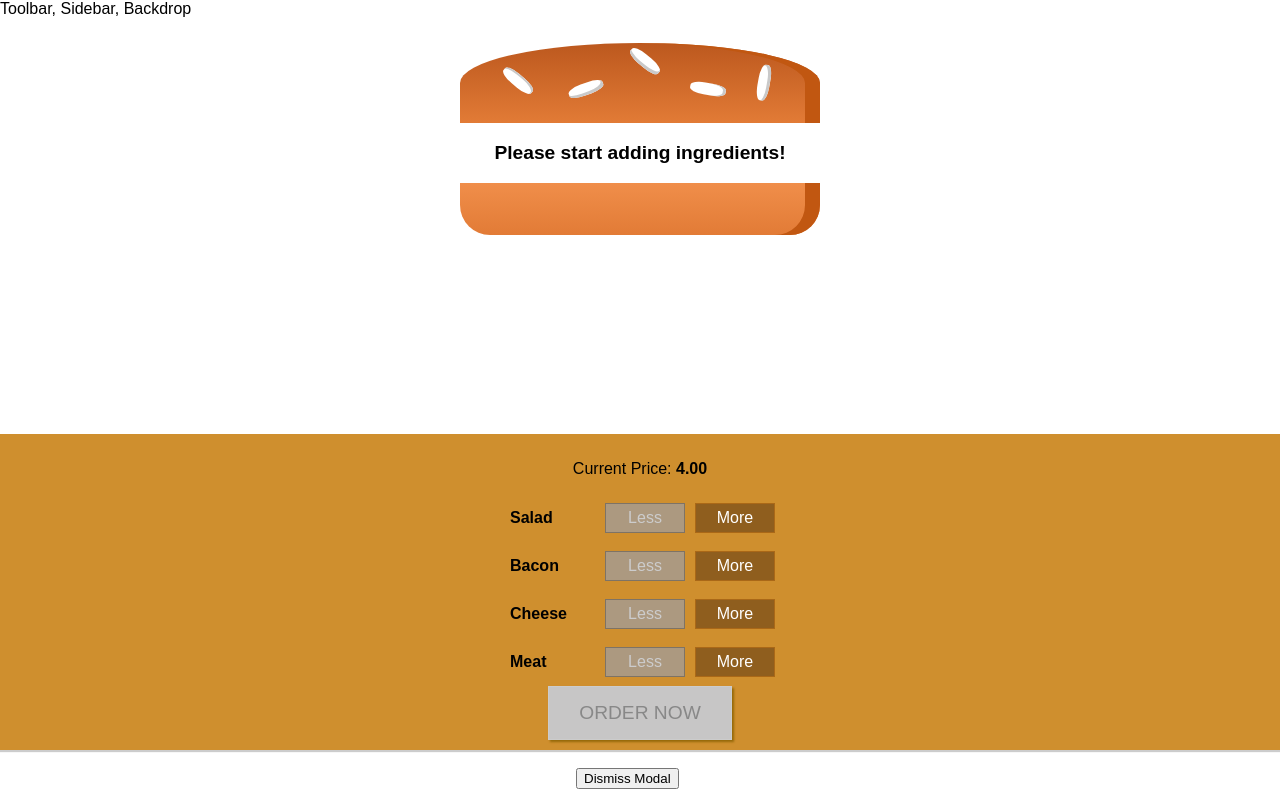
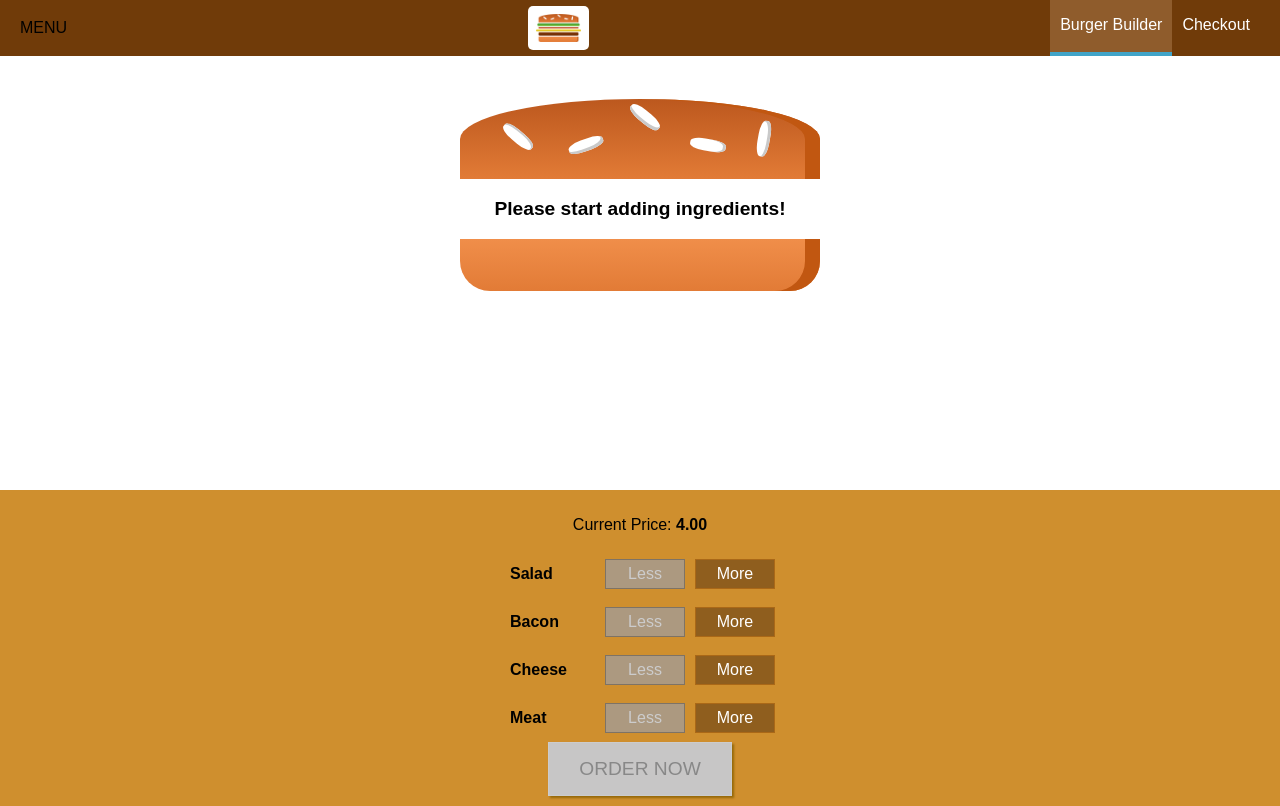
Before and after one commit to jalrax/awesome-burger-app, a React (Create React App) app: page / in a window 1280 px wide. Built offline with nearby package versions, Linux system fonts and the light colour scheme.

Commit message:
Added a menu and a backdrop

```diff
--- a/src/components/Burger/OrderSummary/OrderSummary.js
+++ b/src/components/Burger/OrderSummary/OrderSummary.js
@@ -1,6 +1,9 @@
 import React from 'react';
 
+import Button from '../../UI/Button/Button';
+
 const orderSummary = (props) => {
+
     const ingredientSummary = Object.keys(props.ingredients)
         .map(igKey => {
             return (
@@ -9,6 +12,7 @@ const orderSummary = (props) => {
                 </li>
             );
         });
+
     return (
         <React.Fragment>
             <h3>Your Order</h3>
@@ -16,8 +20,12 @@ const orderSummary = (props) => {
             <ul>
                 {ingredientSummary}
             </ul>
+            <p><strong>Total Price: {props.price.toFixed(2)}</strong></p>
             <p>Proceed to checkout?</p>
+            <Button btnType={'danger'} clicked={props.purchaseCancelled}>CANCEL</Button>
+            <Button btnType={'success'} clicked={props.purchaseProceed}>PROCEED</Button>
         </React.Fragment>
     );
 };
+
 export default orderSummary;
--- a/src/components/Layout/Layout.js
+++ b/src/components/Layout/Layout.js
@@ -1,14 +1,17 @@
 import React from 'react';
 import styled from 'styled-components';
 
+import Toolbar from '../Navigation/Toolbar/Toolbar';
+
 const Main = styled.main`
-        margin-top: 1rem;
-    `;
+    margin-top: 72px;
+`;
 
 const layout = (props) => (
     <React.Fragment>
+        <Toolbar />
         <div>Toolbar, Sidebar, Backdrop</div>
-        <Main>{ props.children }</Main>
+        <Main>{props.children}</Main>
     </React.Fragment>
 );
 
--- /dev/null
+++ b/src/components/Logo/Logo.js
@@ -0,0 +1,23 @@
+import React from 'react';
+import styled from 'styled-components';
+
+import burgerLogo from '../../assets/images/burger-logo.png';
+
+const Wrapper = styled.div`
+    background-color: white;
+    padding: 8px;
+    height: 80%;
+    box-sizing: border-box;
+    border-radius: 5px;
+
+  & img {
+    height: 100%;
+  }
+`;
+
+const logo = (props) => (
+    <Wrapper>
+        <img src={burgerLogo} alt="Burger Logo" />
+    </Wrapper>
+);
+export default logo;
--- /dev/null
+++ b/src/components/Navigation/NavigationItems/NavigationItem/NavigationItem.js
@@ -0,0 +1,37 @@
+import React from 'react';
+import styled from 'styled-components';
+
+const Wrapper = styled.li`
+    height: 100%;
+    display: flex:
+    align-items: center;
+    margin: 0;
+    box-sizing: border-box;
+
+  & a {
+    color: white;
+    text-decoration: none;
+    height: 100%
+    padding: 16px 10px;
+    border-bottom: 4px solid transparent;
+    box-sizing: border-box;
+    display: block;
+
+  &:hover,
+  &:active,
+  &.active {
+        background-color: #8f5c2c;
+        border-bottom: 4px solid #40a4c8;
+        color: white;
+    }
+  }
+`;
+
+const navigationItem = (props) => (
+    <Wrapper>
+        <a href={props.link}
+           className={props.active ? 'active' : null}>{props.children}
+        </a>
+    </Wrapper>
+);
+export default navigationItem;
--- /dev/null
+++ b/src/components/Navigation/NavigationItems/NavigationItems.js
@@ -0,0 +1,21 @@
+import React from 'react';
+import styled from 'styled-components';
+
+import NavigationItem from './NavigationItem/NavigationItem';
+
+const Wrapper = styled.ul`
+    margin: 0;
+    padding: 0;
+    list-style: none;
+    display: flex;
+    align-items: center;
+    height: 100%
+`;
+
+const navigationItems = (props) => (
+    <Wrapper>
+        <NavigationItem link="/" active>Burger Builder</NavigationItem>
+        <NavigationItem link="/">Checkout</NavigationItem>
+    </Wrapper>
+);
+export default navigationItems;
--- /dev/null
+++ b/src/components/Navigation/Toolbar/Toolbar.js
@@ -0,0 +1,35 @@
+import React from 'react';
+import styled from 'styled-components';
+
+import Logo from '../../Logo/Logo';
+import NavigationItems from '../NavigationItems/NavigationItems';
+
+const Wrapper = styled.div`
+    height: 56px;
+    width: 100%;
+    position: fixed;
+    top: 0;
+    left: 0;
+    background-color: #703b09;
+    display: flex;
+    justify-content: space-between;
+    align-items: center;
+    padding: 0 20px;
+    box-sizing: border-box;
+    z-index: 90;
+
+  & nav {
+    height: 100%;
+  }
+`;
+
+const toolbar = (props) => (
+    <Wrapper>
+        <div>MENU</div>
+        <Logo />
+        <nav>
+            <NavigationItems />
+        </nav>
+    </Wrapper>
+);
+export default toolbar;
--- /dev/null
+++ b/src/components/UI/Backdrop/Backdrop.js
@@ -0,0 +1,17 @@
+import React from 'react';
+import styled from 'styled-components';
+
+const Wrapper = styled.div`
+    width: 100%;
+    height: 100%;
+    position: fixed;
+    z-index: 100;
+    left: 0;
+    top: 0;
+    background-color: rgba(0, 0, 0, 0.5);
+`;
+
+const backdrop = (props) => (
+    props.show ? <Wrapper onClick={props.clicked} /> : null
+);
+export default backdrop;
--- /dev/null
+++ b/src/components/UI/Button/Button.js
@@ -0,0 +1,37 @@
+import React from 'react';
+import styled, { css } from 'styled-components';
+
+const button = (props) => {
+    const Button = styled.button`
+    background-color: transparent;
+    border: none;
+    color: red;
+    outline: none;
+    cursor: pointer;
+    font: inherit;
+    padding: 10px;
+    margin: 10px;
+    font-weight: bold;
+
+  &:first-of-type {
+    margin-left: 0;
+    padding-left: 0;
+  }
+
+  ${props.btnType === 'success' && css`
+    color: #5C9210;
+  `}
+
+  ${props.btnType === 'danger' && css`
+    color: #944317;
+  `}
+`;
+
+    return (
+        <Button onClick={props.clicked}>
+            {props.children}
+        </Button>
+    );
+};
+
+export default button;
--- a/src/components/UI/Modal/Modal.js
+++ b/src/components/UI/Modal/Modal.js
@@ -1,5 +1,7 @@
 import React from 'react';
 import styled from 'styled-components';
+
+import Backdrop from '../Backdrop/Backdrop';
 
 const Wrapper = styled.div`
     position: fixed;
@@ -21,12 +23,15 @@ const Wrapper = styled.div`
 `;
 
 const modal = (props) => (
+    <React.Fragment>
+        <Backdrop show={props.show} clicked={props.modalClosed} />
         <Wrapper style={{
             transform: props.show ? 'translateY(0)' : 'translateY(-100vh)',
             opacity: props.show ? '1' : '0'
         }}>
             {props.children}
         </Wrapper>
+    </React.Fragment>
 );
 
 export default modal;
--- a/src/containers/BurgerBuilder/BurgerBuilder.js
+++ b/src/containers/BurgerBuilder/BurgerBuilder.js
@@ -76,8 +76,12 @@ class BurgerBuilder extends Component {
         this.setState({purchasing: true});
     };
 
-    modalDismissHandler = () => {
+    purchaseCancelHandler = () => {
         this.setState({purchasing: false});
+    };
+
+    purchaseProceedHandler = () => {
+        alert('NOOOOOOOO NOOOO NOO');
     };
 
     render() {
@@ -91,10 +95,16 @@ class BurgerBuilder extends Component {
 
         return (
             <React.Fragment>
-                <Modal show={this.state.purchasing}>
-                    <OrderSummary ingredients={this.state.ingredients} />
+                <Modal
+                    show={this.state.purchasing}
+                    modalClosed={this.purchaseCancelHandler}>
+                    <OrderSummary
+                        ingredients={this.state.ingredients}
+                        purchaseCancelled={this.purchaseCancelHandler}
+                        purchaseProceed={this.purchaseProceedHandler}
+                        price={this.state.totalPrice} />
                 </Modal>
-                <Burger ingredients={this.state.ingredients} sho />
+                <Burger ingredients={this.state.ingredients} />
                 <BuildControls
                     ingredientAdded={this.addIngredientHandler}
                     ingredientRemoved={this.removeIngredientHandler}
@@ -102,8 +112,6 @@ class BurgerBuilder extends Component {
                     price={this.state.totalPrice}
                     purchasable={this.state.purchasable}
                     ordered={this.purchaseHandler} />
-                <br />
-                <button style={{marginLeft: '45%'}} onClick={this.modalDismissHandler}>Dismiss Modal</button>
             </React.Fragment>
         );
     }
```
Also changed, not shown: package.json (+7 -1 lines), src/assets/images/burger-logo.png (added). Lines whose indentation alone changed are shown as unchanged.
